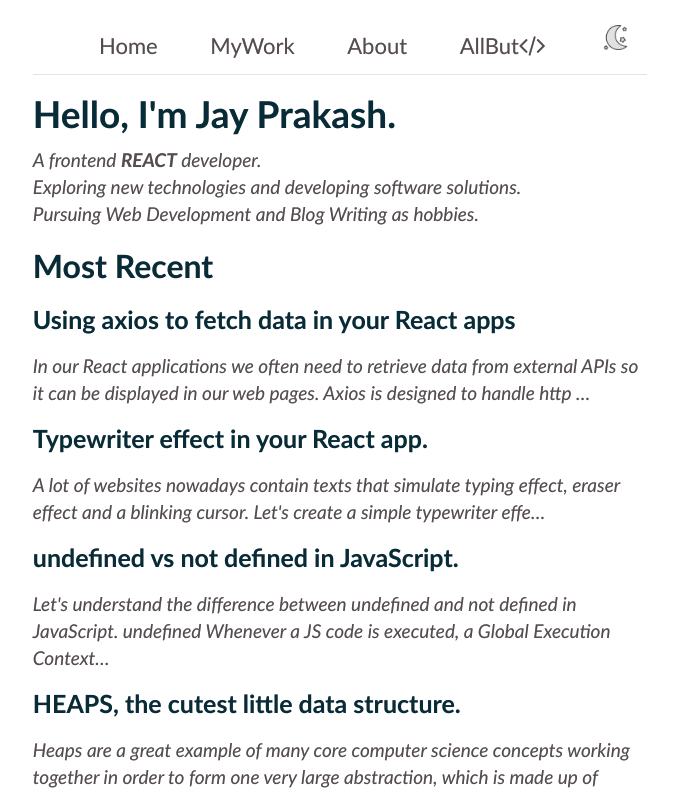
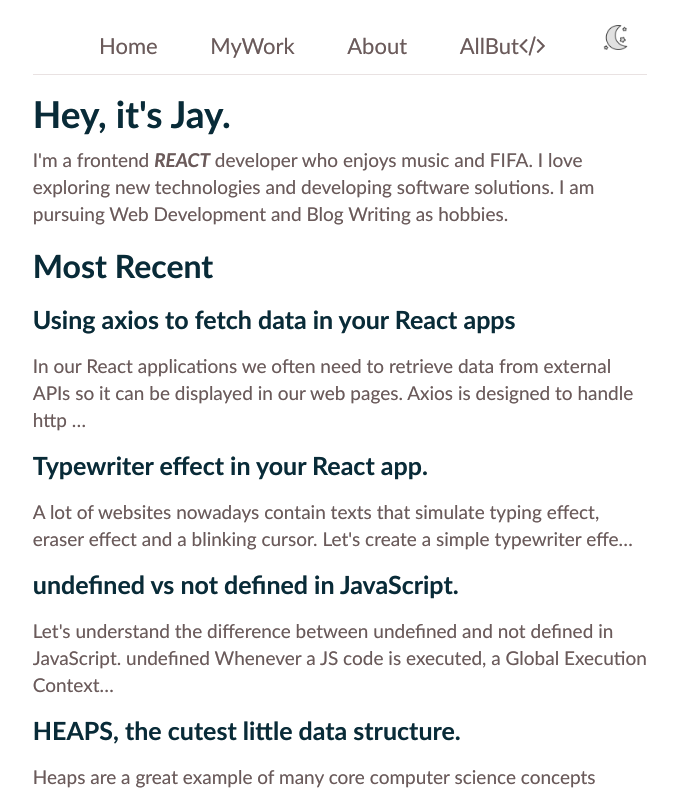
Before and after one commit to JAYKALIA007/my_blog, a React (Create React App) app: page / in a window 1280 px wide. Shown: the top 795 px of the page, without its empty margins (300-977 px from the left). Built offline with nearby package versions, Linux system fonts and the light colour scheme.

Commit message:
friends suggesting some changes

```diff
--- a/src/About.js
+++ b/src/About.js
@@ -3,9 +3,9 @@ class About extends Component {
   render() {
     return (
       <div className="about">
-        <header>About Jay</header>
+        <header>About me</header>
         <p>
-          I have interests and experience in Software development. Mostly
+          I have interests and experience in Software development, mostly
           frontend development using{" "}
           <strong>
             <em>React.js</em>
--- a/src/App.css
+++ b/src/App.css
@@ -94,20 +94,19 @@ body.dark hr {
 }
 p {
   font-size: 19px;
-  font-weight: 100;
-  font-style: italic;
+  font-weight: 300;
 }
 body.dark p {
   color: #e6d7d7;
 }
 body.light p {
-  color: #554d4d;
+  color: #6b5a5a;
 }
 body.dark ul li {
   color: #e6d7d7;
 }
 body.light ul li {
-  color: #554d4d;
+  color: #6b5a5a;
 }
 .footer ul li {
   list-style-type: none;
@@ -116,12 +115,6 @@ body.light ul li {
   padding: 5px 0;
   margin: 6px;
   font-size: 17px;
-}
-.skill p header {
-  font-style: normal;
-}
-.skill p strong {
-  font-style: normal;
 }
 body.dark .skill header {
   color: #dacdcd;
@@ -184,6 +177,7 @@ body.light .skill header {
   }
   p {
     font-size: 17px;
+    line-height: 1.4rem;
   }
   #image {
     padding-top: 80px;
@@ -273,7 +267,7 @@ body.light .skill header {
     width: 122px;
   }
   p {
-    font-size: 16px;
+    font-size: 15px;
   }
 }
 @media screen and (max-width: 350px) {
@@ -283,6 +277,6 @@ body.light .skill header {
     padding-top: 60px;
   }
   p {
-    font-size: 16px;
+    font-size: 14px;
   }
 }
--- a/src/Home.js
+++ b/src/Home.js
@@ -5,18 +5,15 @@ class Home extends Component {
     return (
       <div>
         <div className="introduction">
-          <header>Hello, I'm Jay Prakash.</header>
+          <header>Hey, it's Jay. </header>
           <p>
-            A frontend{" "}
+            I'm a frontend{" "}
             <strong>
               <em>REACT</em>
             </strong>{" "}
-            developer.
-            <br />
-            Exploring new technologies and developing software solutions.
-            <br />
-            Pursuing Web Development and Blog Writing as hobbies.
-            <br />
+            developer who enjoys music and FIFA. I love exploring new
+            technologies and developing software solutions. I am pursuing Web
+            Development and Blog Writing as hobbies.
           </p>
         </div>
         <div className="recent-work">
```
